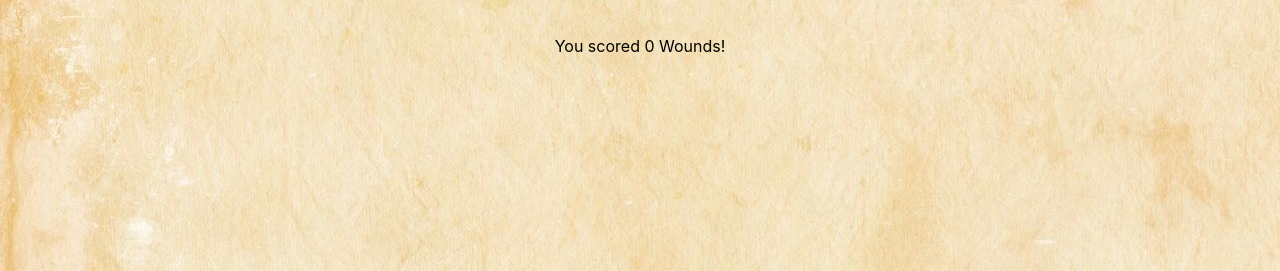
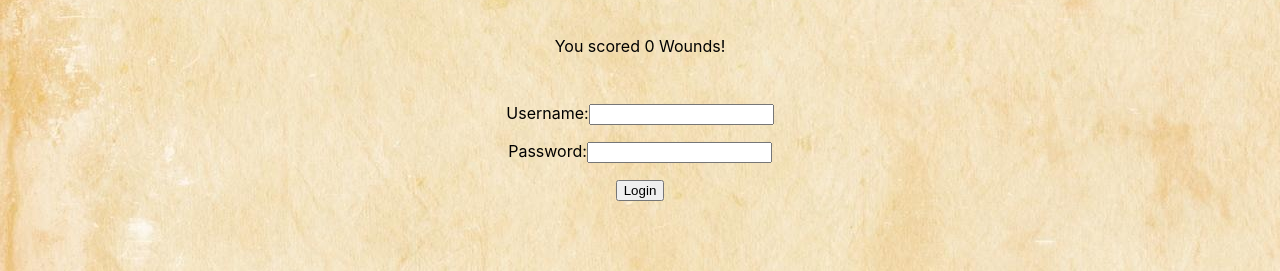
Before and after one commit to Heno08/aos-simulator-react, a React (Create React App) app: page / in a window 1280 px wide. Shown: the part 526-797 px from the top of the page. Built offline with nearby package versions, Linux system fonts and the light colour scheme; no server answers.

Commit message:
added login feature

```diff
--- a/package.json
+++ b/package.json
@@ -1,6 +1,6 @@
 {
   "name": "aos-simulator-react",
-  "proxy": "http://127.0.0.1:5000/",
+  "proxy": "http://127.0.0.1:3000",
   "type": "module",
   "version": "0.1.0",
   "private": true,
--- a/src/App.jsx
+++ b/src/App.jsx
@@ -5,6 +5,8 @@ import OpponentSelector from './components/opponent-selector';
 import AttackButton from './components/attack-button';
 import { useEffect, useState } from 'react';
 import axios from 'axios';
+import Login from './components/login';
+import Logout from './components/logout';
 
 const defaultFighter = {name: 'none', img: 'noimg.jpg', weapons: [{tohit: 0, towound: 0}]};
 const defaultOpponent = {name: 'none', img: 'noimg.jpg', save: 0};
@@ -13,14 +15,23 @@ function App() {
   const [models, setModels] = useState([]);
   const [selectedFighter, setSelectedFighter] = useState(defaultFighter);
   const [selectedOpponent, setSelectedOpponent] = useState(defaultOpponent);
-  console.log(selectedFighter);
+  const [admin, setAdmin] = useState(null);
+  console.log(admin)
 
   useEffect(() => {
     const fetchData = async () => {
-      const { data } = await axios.get('https://late-dew-3121.fly.dev/api/v1/units')
+      const { data } = await axios.get('/api/v1/units/')
       setModels(data.data)
     }
     fetchData();
+  }, []);
+
+  useEffect (() => {
+    fetch("/me").then((r) => {
+      if(r.ok) {
+        r.json().then((user) => setAdmin(user))
+      }
+    });
   }, []);
 
   return (
@@ -30,6 +41,7 @@ function App() {
         <OpponentSelector fighters={models} selectedOpponent={selectedOpponent} setSelectedOpponent={setSelectedOpponent} />
       </Flex>
       <AttackButton fighter={selectedFighter} opponent={selectedOpponent} />
+      {admin ?  <Logout setAdmin={setAdmin}></Logout> : <Login setAdmin={setAdmin}></Login>}
     </>
   );
 }
--- a/src/components/login.jsx
+++ b/src/components/login.jsx
@@ -1,7 +1,8 @@
 import { useState } from 'react';
 
-export default function Login({ onLogin }) {
+export default function Login({ setAdmin }) {
   const [username, setUsername] = useState("");
+  const [password, setPassword] = useState("");
 
   function handleSubmit(e) {
     e.preventDefault();
@@ -10,19 +11,29 @@ export default function Login({ onLogin }) {
       headers: {
         "Content-Type": "application/json"
       },
-      body: JSON.stringify({ username }),
+      body: JSON.stringify({ username, password }),
     })
       .then((r) => r.json())
-      .then((user) => onLogin(user))
-  }
+      .then((user) => setAdmin(user))
+  };
 
   return (
     <form onSubmit={handleSubmit}>
-      <input
-        type="text"
-        value={username}
-        onChange={(e) => setUsername(e.target.value)}
-      />
+      <p>Username:
+        <input
+          type="text"
+          value={username}
+          onChange={(e) => setUsername(e.target.value)}
+        />
+      </p>
+      <p> Password:
+        <input
+          type="text"
+          value={password}
+          onChange={(e) => setPassword(e.target.value)}
+        />
+      </p>
+      <button type="submit">Login</button>
     </form>
-  )
+  );
 }
--- /dev/null
+++ b/src/components/logout.jsx
@@ -0,0 +1,14 @@
+export default function Logout({ setAdmin }){
+
+  function handleLogout() {
+    fetch("/logout", { method: "DELETE"}).then((r) => {
+      if (r.ok) {
+        setAdmin(null)
+      }
+    })
+  };
+
+  return (
+    <button type="submit" onClick={() => handleLogout()}>Logout</button>
+  );
+}
```
